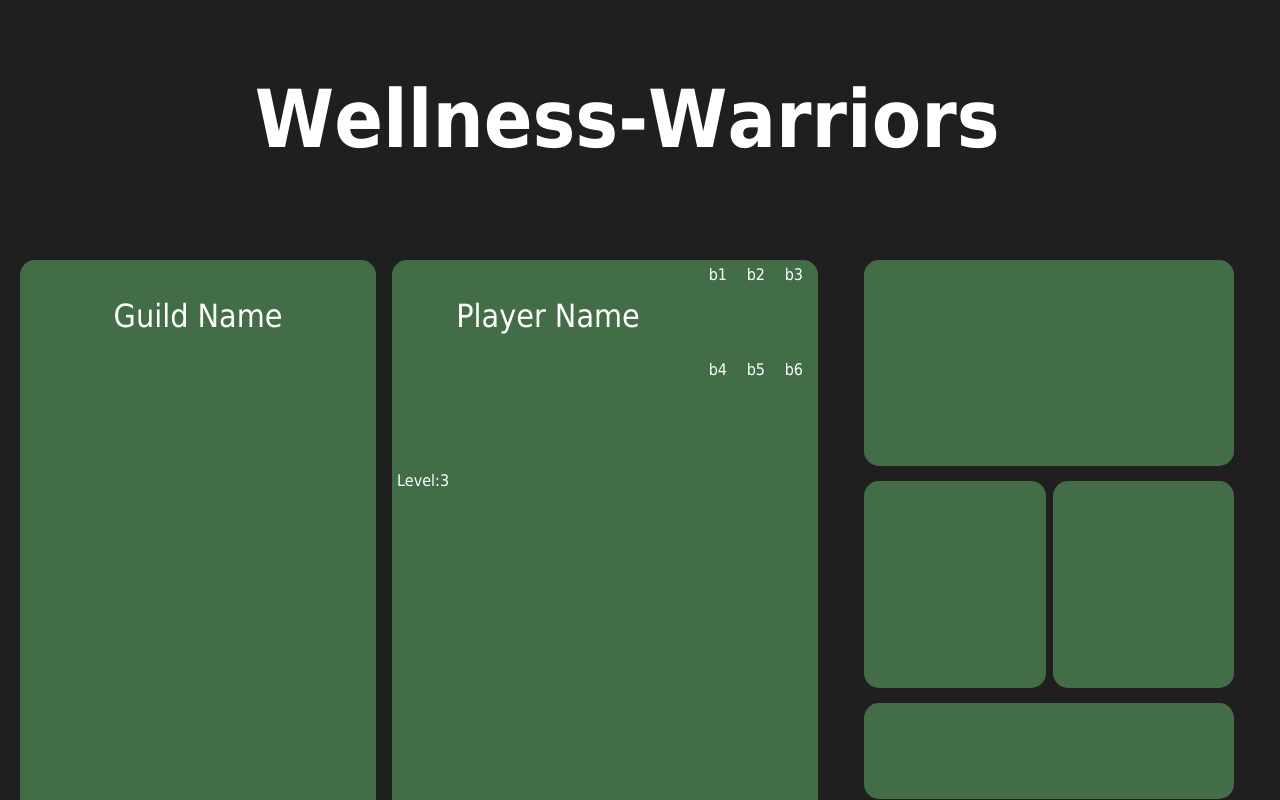
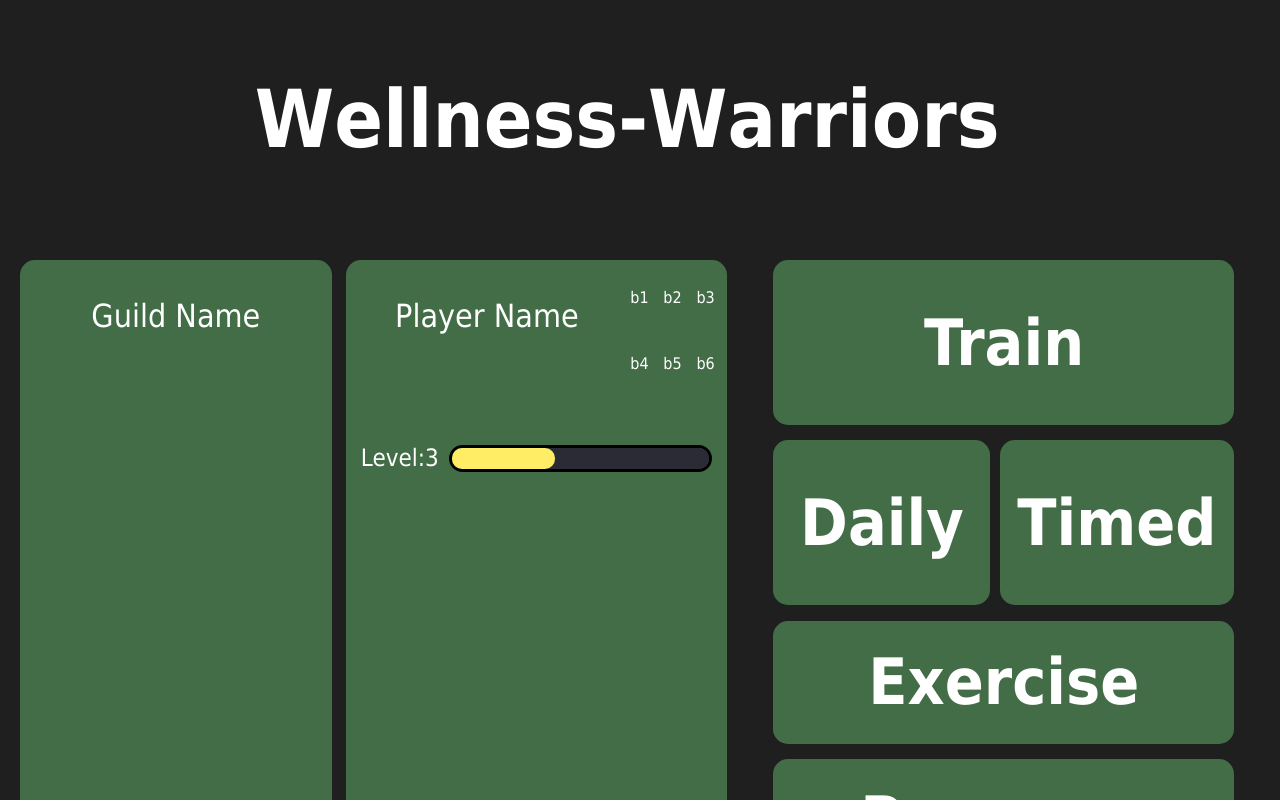
Before and after one commit to EvanBison/HabitHeroes, a React (Vite) app: page / in a window 1280 px wide. Shown: the top 800 px of the page. Built offline with nearby package versions, Linux system fonts and the light colour scheme.

Commit message:
new styles and format

```diff
--- a/src/all.scss
+++ b/src/all.scss
@@ -7,6 +7,9 @@
     --sliderOn: green;
     --sliderTab: white;
     --pfpColor: transparent;
+    --progressValue: #FFED66;
+    --progressBg: #2b2b35;
+    --progressBorder: black;
 }
 
 body {
--- a/src/views/Home/home.module.scss
+++ b/src/views/Home/home.module.scss
@@ -69,29 +69,44 @@
     grid-template-columns:auto auto auto;
     grid-template-rows: auto auto;
     grid-row: 1/2;
+    align-items: center;
 }
+
+
+.lvlBar {
+    align-items: center;
+    padding:10px;
+    display: flex;
+    grid-row:2/3;
+    grid-column:1/4;
+}
+.level {
+    font-size: 1.5em;
+    margin-right: 10px;
+}
+
+progress {
+    border:3px solid var(--progressBorder);
+    height:25%;
+    width:100%;
+    border-radius: 15px;
+}
+progress::-webkit-progress-bar {
+    background-color: var(--progressBg);
+    border-radius: 10px;
+}
+progress::-webkit-progress-value {
+    background-color: var(--progressValue);
+    border-radius: 10px;
+}
+
+
 .stats {
-    grid-row:2/6;
+    grid-row:3/15;
     grid-column:1/4;
     text-align: left;
 }
-.stat:before {
-    color:red;
-}
 
-
-progress {
-    /* style rules */
-}
-progress::-webkit-progress-bar {
-/* style rules */
-}
-progress::-webkit-progress-value {
-/* style rules */
-}
-progress::-moz-progress-bar {
-/* style rules */
-}
 
 
 .rightBox {
@@ -103,16 +118,38 @@ progress::-moz-progress-bar {
     background: var(--main);
     grid-gap: 2%;
     padding: 10px;
+    user-select: none;
+    cursor:pointer;
 }
 
 .rightBox>div {
+    transition: ease 1s;
+    display: flex;
     border-radius: 15px;
+    justify-content: center;
+    align-items: center;
+    font-size: 1em;
 }
+.rightBox:hover>div {
+    filter:brightness(.8);
+}
+.rightBox>div:hover {
+    filter:none;
+}
+.rightBox>div:active {
+    filter:brightness(1.2);
+}
+
+
 
 .rightBox>.questBox {
     grid-column: 1/3;
     grid-row: 1/3;
     background: var(--secondary);
+}
+
+.rightBox>div>h1 {
+    transform:scale(2);
 }
 
 .rightBox>.battleBox {
--- a/src/views/Home/index.tsx
+++ b/src/views/Home/index.tsx
@@ -35,8 +35,12 @@ export default function Home() {
 							<div>b5</div>
 							<div>b6</div>
 						</div>
+						<div className={styles.lvlBar}>
+							<p className={styles.level}>Level:3</p>
+							<progress value="40" max="100"></progress>
+						</div>
 						<div className={styles.stats}>
-							<p className={styles.stat}>Level:3</p>
+
 						</div>
 					</div>
 					<div className={styles.bottomBox}>
@@ -44,12 +48,24 @@ export default function Home() {
 					</div>
 				</div>
 				<div className={styles.rightBox}>
-					<div className={`${styles.questBox} ${styles.button}`}></div>
-					<div className={`${styles.battleBox} ${styles.button}`}></div>
-					<div className={`${styles.chatBox} ${styles.button}`}></div>
-					<div className={`${styles.healthBox} ${styles.button}`}></div>
-					<div className={`${styles.timeTrialBox} ${styles.button}`}></div>
-					<div className={`${styles.addExerciseBox} ${styles.button}`}></div>
+					<div className={`${styles.questBox} ${styles.button}`}>
+						<h1>Train</h1>
+					</div>
+					<div className={`${styles.battleBox} ${styles.button}`}>
+						<h1>Daily</h1>
+					</div>
+					<div className={`${styles.chatBox} ${styles.button}`}>
+						<h1>Timed</h1>
+					</div>
+					<div className={`${styles.healthBox} ${styles.button}`}>
+						<h1>Exercise</h1>
+					</div>
+					<div className={`${styles.timeTrialBox} ${styles.button}`}>
+						<h1>Progress</h1>
+					</div>
+					<div className={`${styles.addExerciseBox} ${styles.button}`}>
+						<h1>Settings</h1>
+					</div>
 				</div>
 
 
```
